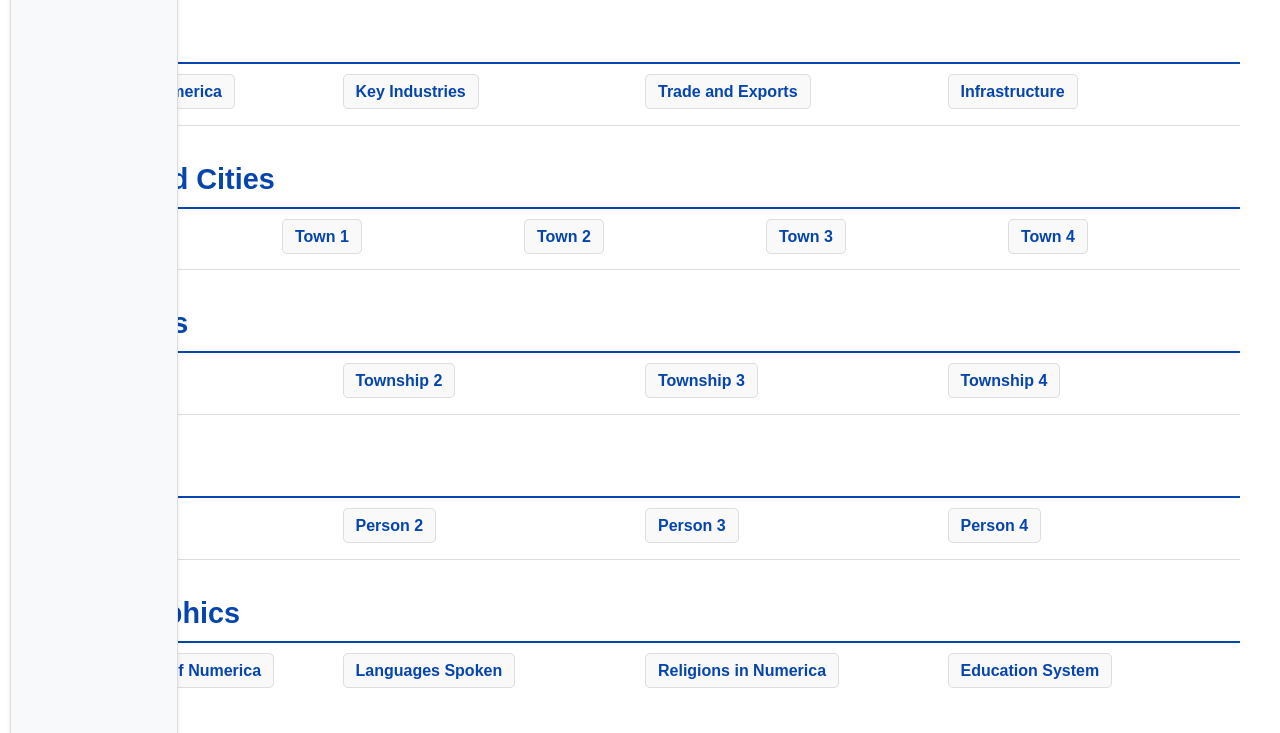
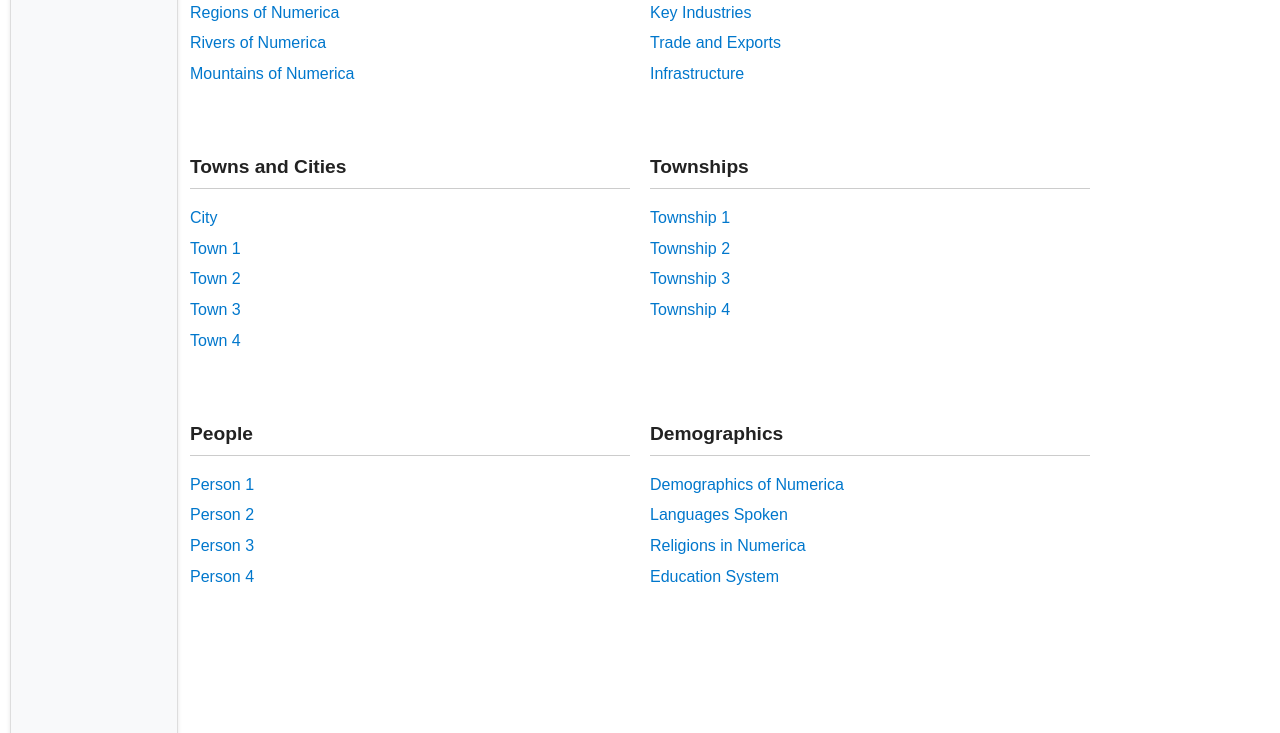
Before and after one commit to minimapper-ogf/mishota-wiki, a plain HTML site: page list_demo.html in a window 1280 px wide. Shown: the part 297-1030 px from the top of the page. After the commit the page ends 922 px from the top, so only its background shows below. Drawn offline with Linux system fonts and the light colour scheme.

Commit message:
bom bra bom bra
-megameat

```diff
--- a/css/lists.css
+++ b/css/lists.css
@@ -1,48 +1,46 @@
-/* Category Sections */
-.category-section {
-    margin-bottom: 30px;
-    padding-bottom: 20px;
-    border-bottom: 1px solid #ddd;
+body {
+    font-family: Arial, sans-serif;
+    line-height: 1.6;
 }
 
-.category-section:last-child {
-    border-bottom: none; /* Remove border for the last section */
+.main-container {
+    max-width: 900px;
+    margin: 0 auto;
+    padding: 20px;
 }
 
-.category-section h2 {
-    font-size: 1.8em;
-    margin-top: 0;
-    margin-bottom: 15px;
-    color: #0645ad;
-    border-bottom: 2px solid #0645ad;
+.category-list {
+    display: flex;
+    flex-wrap: wrap;
+    gap: 20px;
+}
+
+.category {
+    flex: 1 1 calc(50% - 20px); /* Two columns */
+    min-width: 300px;
+}
+
+.category h2 {
+    font-size: 1.2em;
+    margin-bottom: 10px;
+    border-bottom: 1px solid #ccc;
     padding-bottom: 5px;
 }
 
-.category-section ul {
-    list-style: none;
+.category ul {
+    list-style-type: none;
     padding: 0;
-    margin: 0;
-    display: flex;
-    flex-wrap: wrap;
-    gap: 10px;
 }
 
-.category-section ul li {
-    flex: 1 1 200px; /* Flexible width, minimum 200px */
+.category ul li {
+    margin: 5px 0;
 }
 
-.category-section ul li a {
+.category ul li a {
     text-decoration: none;
-    color: #0645ad;
-    font-weight: bold;
-    padding: 8px 12px;
-    border-radius: 5px;
-    background-color: #f9f9f9;
-    border: 1px solid #ddd;
-    transition: background-color 0.3s ease, color 0.3s ease;
+    color: #0077cc;
 }
 
-.category-section ul li a:hover {
-    background-color: #0645ad;
-    color: #fff;
+.category ul li a:hover {
+    text-decoration: underline;
 }
--- a/list_demo.html
+++ b/list_demo.html
@@ -17,7 +17,7 @@
             <a href="geography.html">Geography</a>
             <a href="economy.html">Economy</a>
             <a href="demographics.html">Demographics</a>
-            <a href="list-of-pages.html">List of All Pages</a>
+            <a href="list_demo.html">List of All Pages</a>
         </div>
     </nav>
 
@@ -26,8 +26,8 @@
         <h1>List of All Pages</h1>
         <p>This page provides a comprehensive list of all pages on the wiki, organized by category.</p>
 
-        <!-- Geography Section -->
-        <div class="category-section">
+        <div class="category-list">
+            <div class="category">
                 <h2>Geography</h2>
                 <ul>
                     <li><a href="geography.html">Geography of Numerica</a></li>
@@ -37,8 +37,7 @@
                 </ul>
             </div>
 
-        <!-- Economy Section -->
-        <div class="category-section">
+            <div class="category">
                 <h2>Economy</h2>
                 <ul>
                     <li><a href="economy.html">Economy of Numerica</a></li>
@@ -48,8 +47,7 @@
                 </ul>
             </div>
 
-        <!-- Towns and Cities Section -->
-        <div class="category-section">
+            <div class="category">
                 <h2>Towns and Cities</h2>
                 <ul>
                     <li><a href="city.html">City</a></li>
@@ -60,8 +58,7 @@
                 </ul>
             </div>
 
-        <!-- Townships Section -->
-        <div class="category-section">
+            <div class="category">
                 <h2>Townships</h2>
                 <ul>
                     <li><a href="township1.html">Township 1</a></li>
@@ -71,8 +68,7 @@
                 </ul>
             </div>
 
-        <!-- People Section -->
-        <div class="category-section">
+            <div class="category">
                 <h2>People</h2>
                 <ul>
                     <li><a href="person1.html">Person 1</a></li>
@@ -82,8 +78,7 @@
                 </ul>
             </div>
 
-        <!-- Demographics Section -->
-        <div class="category-section">
+            <div class="category">
                 <h2>Demographics</h2>
                 <ul>
                     <li><a href="demographics.html">Demographics of Numerica</a></li>
@@ -92,6 +87,7 @@
                     <li><a href="education.html">Education System</a></li>
                 </ul>
             </div>
+        </div>
     </main>
 </body>
 </html>
```
Also changed, not shown: index.html (+1 -0 lines). Lines whose indentation alone changed are shown as unchanged.
